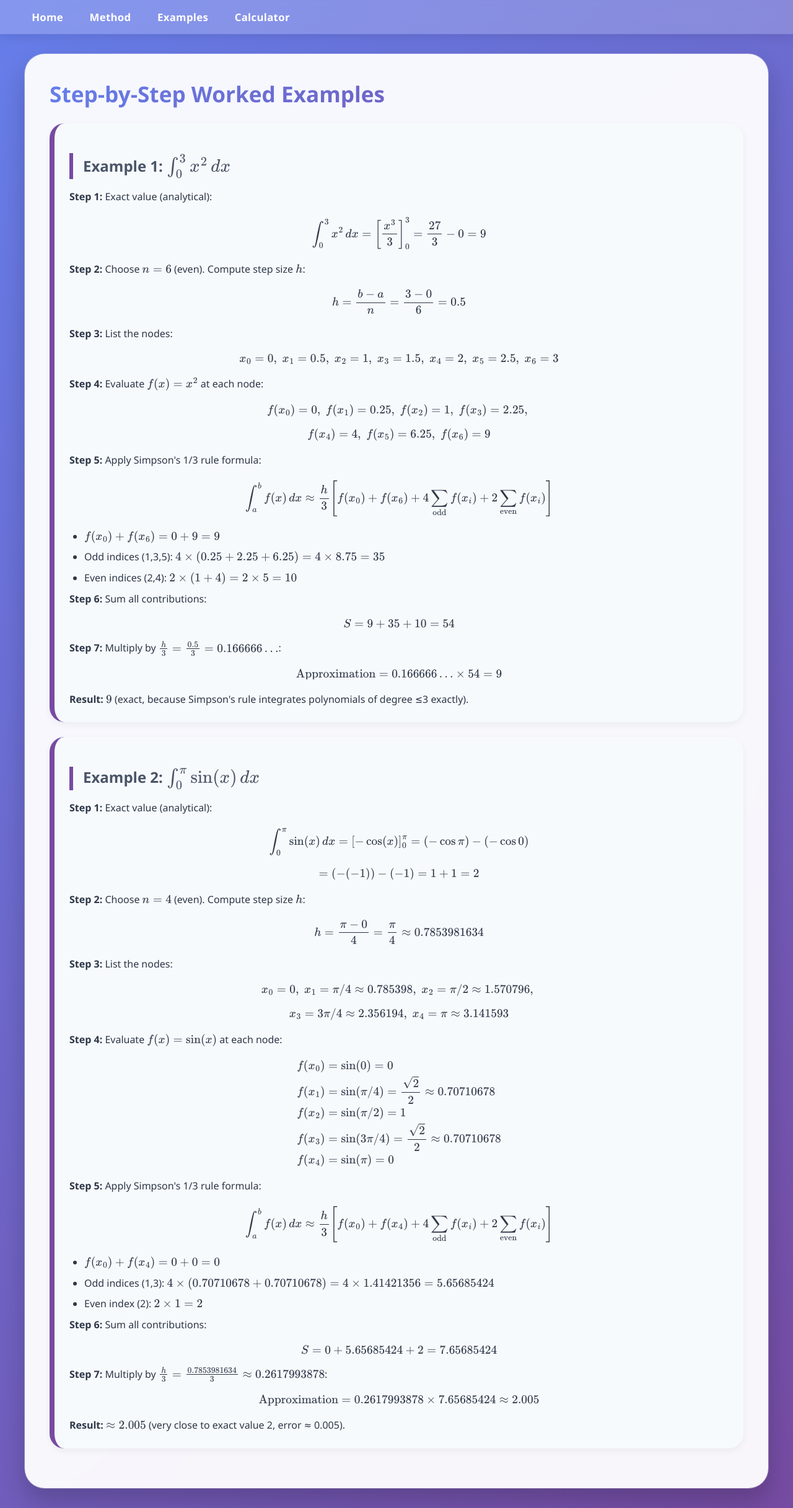
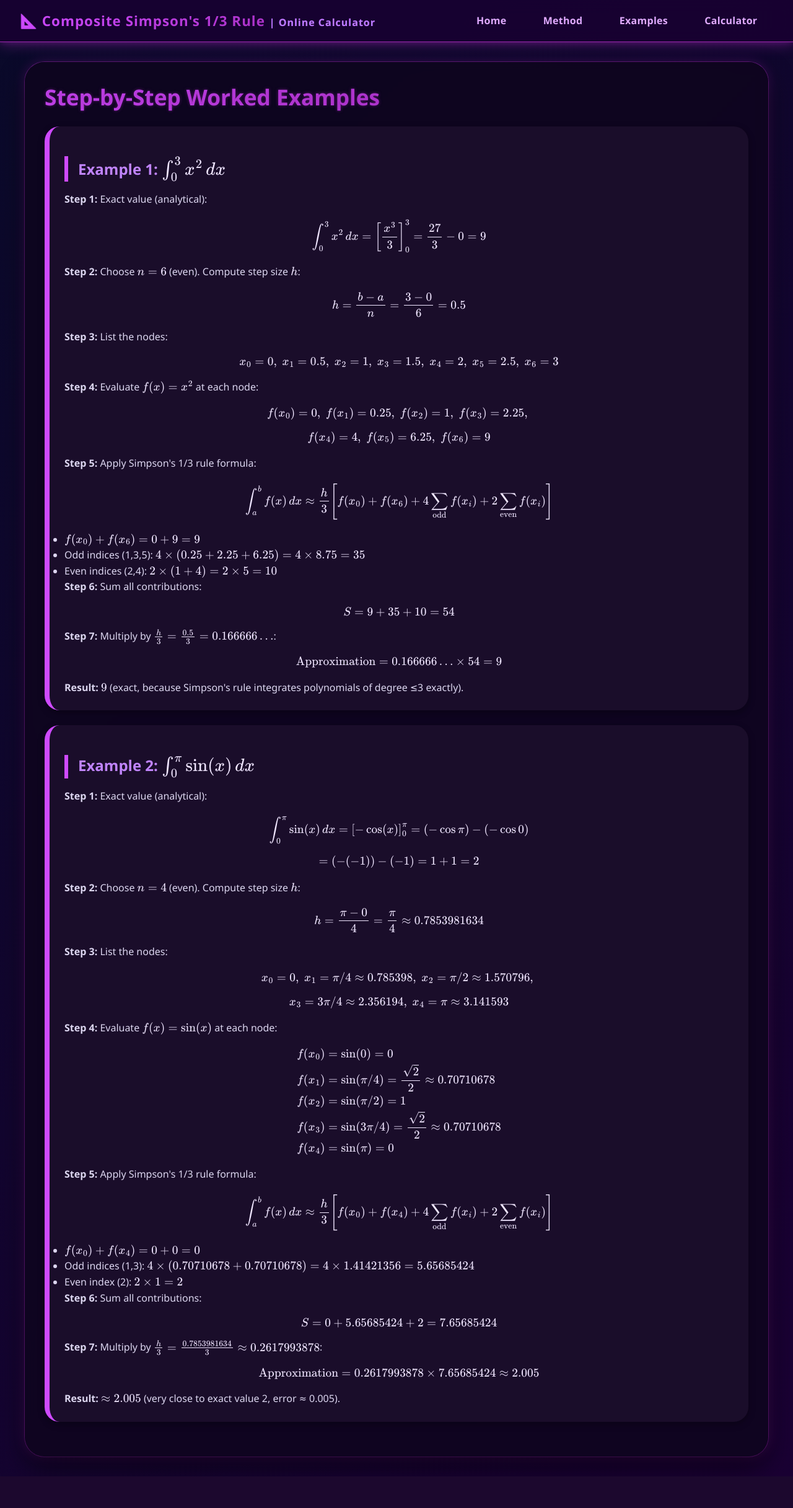
Before and after one commit to lerrajayme/Simpson-Calculator-App, a Flask app: page /examples in a window 1280 px wide. Shown: the whole page at 62% size. After the commit the page ends 2375 px from the top, so only its background shows below. Run offline with Flask 3, Linux system fonts and the light colour scheme.

Commit message:
Update base.html

```diff
--- a/templates/base.html
+++ b/templates/base.html
@@ -15,7 +15,7 @@
 
         body {
             font-family: 'Poppins', 'Segoe UI', Tahoma, Geneva, Verdana, sans-serif;
-        background: linear-gradient(135deg, #667eea 0%, #764ba2 100%);
+            background: linear-gradient(135deg, #0a0a2a 0%, #1a0033 100%);
             min-height: 100vh;
             padding: 0;
             margin: 0;
@@ -23,28 +23,62 @@
 
         /* Glassmorphism navigation */
         nav {
-        background: rgba(255, 255, 255, 0.2);
+            background: rgba(25, 0, 50, 0.85);
             backdrop-filter: blur(12px);
             padding: 1rem 2rem;
-        box-shadow: 0 4px 20px rgba(0, 0, 0, 0.1);
+            box-shadow: 0 4px 20px rgba(156, 39, 176, 0.4), 0 0 10px rgba(156, 39, 176, 0.3);
             position: sticky;
             top: 0;
             z-index: 100;
+            display: flex;
+            justify-content: space-between;
+            align-items: center;
+            flex-wrap: wrap;
+            border-bottom: 1px solid #9c27b0;
+        }
+
+        /* Logo / Title */
+        .logo {
+            font-size: 1.4rem;
+            font-weight: 700;
+            letter-spacing: 1px;
+            background: linear-gradient(135deg, #ce4aff, #9c27b0);
+            -webkit-background-clip: text;
+            background-clip: text;
+            color: transparent;
+            text-shadow: none;
+        }
+        .logo span {
+            font-size: 1rem;
+            color: #b87cff;
+            background: none;
+            -webkit-background-clip: unset;
+            background-clip: unset;
+        }
+
+        /* Nav Links Container */
+        .nav-links {
+            display: flex;
+            gap: 0.5rem;
+            flex-wrap: wrap;
         }
 
         nav a {
-        color: white;
-        margin: 0 1.2rem;
+            color: #e0aaff;
+            margin: 0 0.8rem;
             text-decoration: none;
             font-weight: 600;
-        font-size: 1.05rem;
+            font-size: 1rem;
             transition: all 0.3s ease;
             letter-spacing: 0.3px;
+            padding: 0.4rem 0.8rem;
+            border-radius: 20px;
         }
 
         nav a:hover {
-        color: #ffd966;
-        text-decoration: none;
+            color: #ffffff;
+            background: rgba(156, 39, 176, 0.4);
+            box-shadow: 0 0 12px #ce4aff;
             transform: translateY(-2px);
         }
 
@@ -52,11 +86,11 @@
         .container {
             max-width: 1200px;
             margin: 2rem auto;
-        background: rgba(255, 255, 255, 0.95);
+            background: rgba(15, 5, 30, 0.85);
             backdrop-filter: blur(8px);
-        padding: 2.5rem;
+            padding: 2rem;
             border-radius: 32px;
-        box-shadow: 0 20px 40px rgba(0, 0, 0, 0.2), 0 0 0 1px rgba(255, 255, 255, 0.3);
+            box-shadow: 0 20px 40px rgba(0, 0, 0, 0.5), 0 0 0 1px rgba(156, 39, 176, 0.5), 0 0 20px rgba(156, 39, 176, 0.3);
             transition: transform 0.2s;
         }
 
@@ -65,29 +99,30 @@
         }
 
         h1, h2, h3 {
-        color: #2d3748;
+            color: #e0aaff;
             font-weight: 700;
             margin-top: 0;
         }
 
         h1 {
-        background: linear-gradient(135deg, #667eea, #764ba2);
+            background: linear-gradient(135deg, #ce4aff, #9c27b0);
             -webkit-background-clip: text;
             background-clip: text;
             color: transparent;
             font-size: 2.2rem;
             margin-bottom: 1rem;
+            text-shadow: 0 0 5px rgba(156,39,176,0.5);
         }
 
         h2 {
-        color: #4a5568;
-        border-left: 6px solid #764ba2;
+            color: #c084fc;
+            border-left: 6px solid #ce4aff;
             padding-left: 1rem;
             margin: 1.5rem 0 1rem;
         }
 
-    p, li {
-        color: #2d3748;
+        p, li, label, small {
+            color: #dcd6f0;
             line-height: 1.6;
         }
 
@@ -100,27 +135,28 @@
             display: inline-block;
             width: 180px;
             font-weight: 600;
-        color: #2d3748;
+            color: #c084fc;
         }
 
         input {
             padding: 0.7rem 1rem;
             font-size: 1rem;
-        border: 2px solid #e2e8f0;
+            border: 2px solid #4a1d6d;
             border-radius: 16px;
             width: 300px;
             transition: all 0.3s;
-        background: white;
+            background: #1e102e;
+            color: #e0aaff;
         }
 
         input:focus {
             outline: none;
-        border-color: #764ba2;
-        box-shadow: 0 0 0 3px rgba(118, 75, 162, 0.2);
+            border-color: #ce4aff;
+            box-shadow: 0 0 0 3px rgba(206, 74, 255, 0.3);
         }
 
         button {
-        background: linear-gradient(135deg, #667eea, #764ba2);
+            background: linear-gradient(135deg, #ce4aff, #9c27b0);
             color: white;
             border: none;
             padding: 0.7rem 2rem;
@@ -129,56 +165,118 @@
             border-radius: 40px;
             cursor: pointer;
             transition: all 0.3s;
-        box-shadow: 0 4px 12px rgba(0, 0, 0, 0.15);
+            box-shadow: 0 4px 12px rgba(0, 0, 0, 0.3);
             margin-top: 0.5rem;
         }
 
         button:hover {
             transform: translateY(-2px);
-        box-shadow: 0 8px 20px rgba(0, 0, 0, 0.2);
-        background: linear-gradient(135deg, #5a67d8, #6b46a0);
+            box-shadow: 0 8px 20px rgba(156, 39, 176, 0.5);
+            background: linear-gradient(135deg, #e06eff, #b341f0);
         }
 
         /* Error and result boxes */
         .error {
-        color: #c53030;
-        background: #fed7d7;
+            color: #ffb3b3;
+            background: #3a1a2a;
             padding: 1rem;
             border-radius: 20px;
             margin-top: 1.5rem;
-        border-left: 6px solid #e53e3e;
+            border-left: 6px solid #ff6b6b;
             font-weight: 500;
         }
 
         .result {
-        color: #2f855a;
-        background: #c6f6d5;
+            color: #baffc9;
+            background: #1a2a1a;
             padding: 1rem;
             border-radius: 20px;
             margin-top: 1.5rem;
-        border-left: 6px solid #38a169;
+            border-left: 6px solid #8effaa;
             font-weight: bold;
             font-size: 1.2rem;
         }
 
         /* Example step boxes */
         .example-step {
-        background: #f7fafc;
+            background: rgba(30, 16, 46, 0.8);
             padding: 1.5rem;
             margin: 1.5rem 0;
             border-radius: 24px;
-        border-left: 8px solid #764ba2;
-        box-shadow: 0 4px 12px rgba(0, 0, 0, 0.05);
+            border-left: 8px solid #ce4aff;
+            box-shadow: 0 4px 12px rgba(0, 0, 0, 0.3);
             transition: all 0.2s;
         }
 
         .example-step:hover {
-        background: #edf2f7;
-        box-shadow: 0 8px 20px rgba(0, 0, 0, 0.1);
+            background: rgba(40, 20, 60, 0.9);
+            box-shadow: 0 8px 20px rgba(156, 39, 176, 0.3);
         }
+
+        /* Step-by-step container */
+        .step-by-step {
+            background: transparent;
+        }
+
+        /* Force all text inside steps to be light */
+        .step-by-step .step-item,
+        .step-by-step .step-item p,
+        .step-by-step .step-item div,
+        .step-by-step .step-item span,
+        .step-by-step .step-item li,
+        .step-by-step .step-item .MathJax {
+            color: #e0e0ff !important;
+        }
+
+        /* Strong/bold text (Step 1, etc.) in neon purple */
+        .step-by-step .step-item strong {
+            color: #ce4aff !important;
+            margin-bottom: 1.8rem !important;
+
+        }
+
+        /* Ensure LaTeX inside steps is also light */
+        .step-by-step .step-item .MathJax *,
+        .step-by-step .step-item mjx-container * {
+            color: #e0e0ff !important;
+        }
+
+        .step-by-step .step-item:not(:last-child) {
+            border-bottom: 1px;
+            padding-bottom: 1rem;
+        }
+
+        .MathJax,
+        .MathJax *,
+        .mjx-chtml,
+        .mjx-math,
+        .mjx-math *,
+        mjx-container,
+        .mml-container {
+            color: #f0e6ff !important;
+        }
+
+        .MathJax_Display,
+        .mjx-chtml[display="true"] {
+            color: #e0aaff !important;
+        }
+
+        .mi, .mo, .mn, .mtext, .ms, .mrow, .msub, .msup, .msubsup {
+            color: #f0e6ff !important;
+        }
+
+        .mfrac, .msqrt, .mroot {
+            color: #e0aaff !important;
+        }
+
 
         /* Responsive */
         @media (max-width: 768px) {
+            nav {
+                flex-direction: column;
+                gap: 0.8rem;
+                text-align: center;
+            }
             .container {
                 padding: 1.5rem;
                 margin: 1rem;
@@ -190,74 +288,58 @@
             input {
                 width: 100%;
             }
-        nav a {
-            margin: 0 0.7rem;
+            .nav-links a {
+                margin: 0 0.5rem;
                 font-size: 0.9rem;
             }
         }
 
-    /* Small note styling */
         small {
-        color: #718096;
+            color: #9a7bb5;
             font-size: 0.8rem;
             display: block;
             margin-top: 0.3rem;
         }
 
         a {
-        color: #764ba2;
+            color: #ce4aff;
             text-decoration: none;
             font-weight: 500;
         }
 
         a:hover {
             text-decoration: underline;
-        color: #553c9a;
+            color: #e68aff;
         }
-    .steps-container {
-        background: #f0f4ff;
-        padding: 1.5rem;
-        border-radius: 24px;
-        margin-top: 2rem;
-        border: 1px solid #c3dafe;
+
+        /* Scrollbar styling */
+        ::-webkit-scrollbar {
+            width: 8px;
+            height: 8px;
         }
-    .step-by-step {
-        background: transparent; /* mawala ang white background sa kada step */
+        ::-webkit-scrollbar-track {
+            background: #1a0f2a;
         }
-    .step-by-step p {
-        background: transparent;
-        padding: 0;
-        margin-bottom: 1.2rem;
-        box-shadow: none;
-        border-left: none;
+        ::-webkit-scrollbar-thumb {
+            background: #ce4aff;
+            border-radius: 10px;
         }
-    .step-by-step p:first-child {
-        margin-top: 0;
-    }
-    .MathJax {
-        overflow-x: auto;
-        overflow-y: hidden;
-    }
-    /* Space between each step (for .step-item) */
-    .step-by-step .step-item {
-        margin-bottom: 1.5rem;
-        padding-bottom: 0.3rem;
-    }
-    ul {
-        padding-left: 1.5rem;  /* or 2rem kung gusto mas lawom */
-        margin-left: 0;
-    }
-    li {
-        margin-bottom: 0.5rem;  /* optional: gap between bullets */
+        ::-webkit-scrollbar-thumb:hover {
+            background: #e68aff;
         }
     </style>
 </head>
 <body>
     <nav>
+        <div class="logo">
+            📐 Composite Simpson's 1/3 Rule <span>| Online Calculator</span>
+        </div>
+        <div class="nav-links">
             <a href="{{ url_for('index') }}">Home</a>
             <a href="{{ url_for('method') }}">Method</a>
             <a href="{{ url_for('examples') }}">Examples</a>
             <a href="{{ url_for('calculator') }}">Calculator</a>
+        </div>
     </nav>
     <div class="container">
         {% block content %}{% endblock %}
```
Lines whose indentation alone changed are shown as unchanged.
